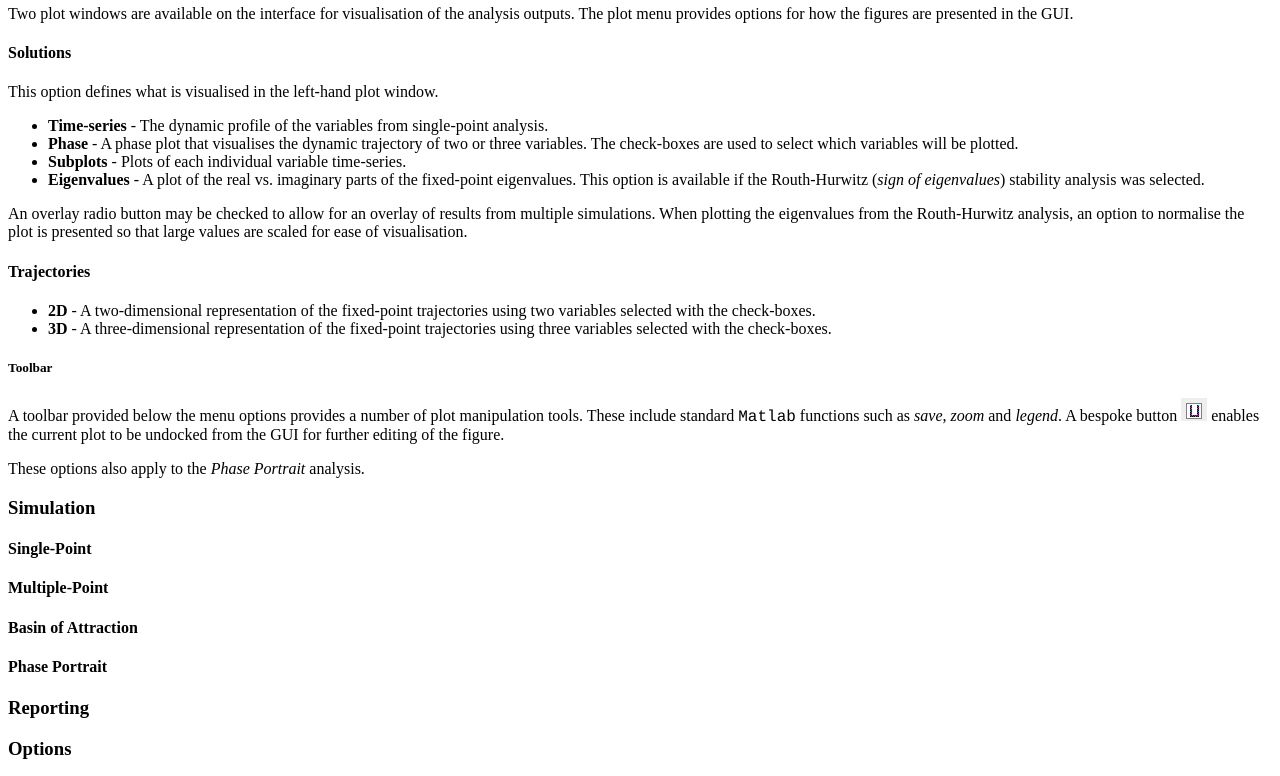
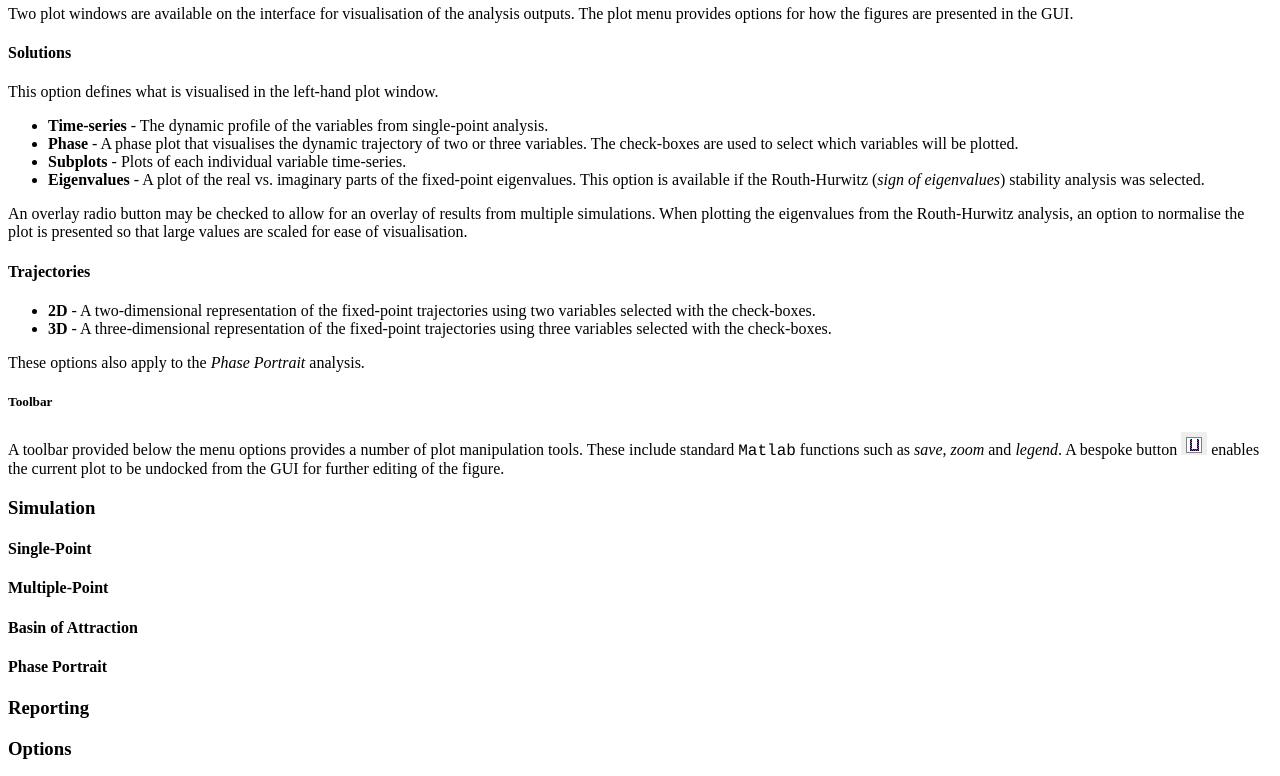
Before and after one commit to MI-SIM/MI-SIM.github.io, a Jekyll site: the page built from _posts/01-01-17-misiminterface.md, in a window 1280 px wide and 900 px high, scrolled down 7540 px, cut to the strip 0-776 px from the top of the window. Built offline with Jekyll 4.4.1, drawn with Linux system fonts in a browser that asks for light colours; formulas are drawn with MathJax 3; a style sheet for code colours, icons or effects is not loaded; some of the changed lines change nothing that is shown.

Commit message:
Added further text

```diff
--- a/_posts/01-01-17-misiminterface.md
+++ b/_posts/01-01-17-misiminterface.md
@@ -201,6 +201,8 @@ Routh-Hurwitz analysis, an option to normalise the plot is presented so that lar
 * **2D** - A two-dimensional representation of the fixed-point trajectories using two variables selected with the check-boxes.
 * **3D** - A three-dimensional representation of the fixed-point trajectories using three variables selected with the check-boxes.
 
+These options also apply to the *Phase Portrait* analysis.
+
 ##### Toolbar
 
 A toolbar provided below the menu options provides a number of plot manipulation tools. These include standard <span style="font-family:Courier;">Matlab</span>
@@ -208,8 +210,6 @@ functions such as *save*, *zoom* and *legend*. A bespoke button
 ![alt text](https://raw.githubusercontent.com/MI-SIM/MI-SIM.github.io/master/_posts/undock.png "Undock figure") enables the
 current plot to be undocked from the GUI for further editing of the figure.
 
-
-These options also apply to the *Phase Portrait* analysis.
 
 ### <a name="Simulation"></a>Simulation
 
```
